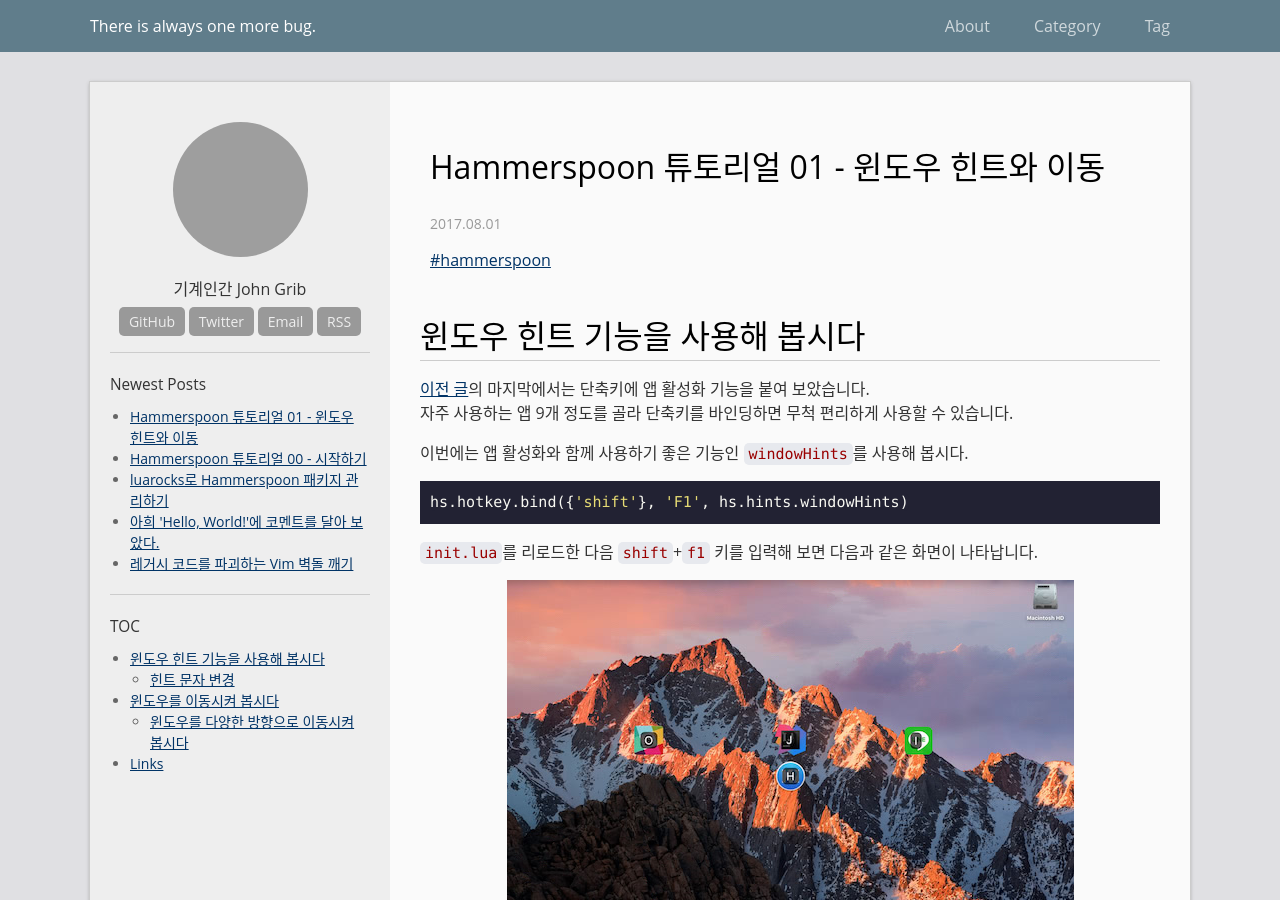
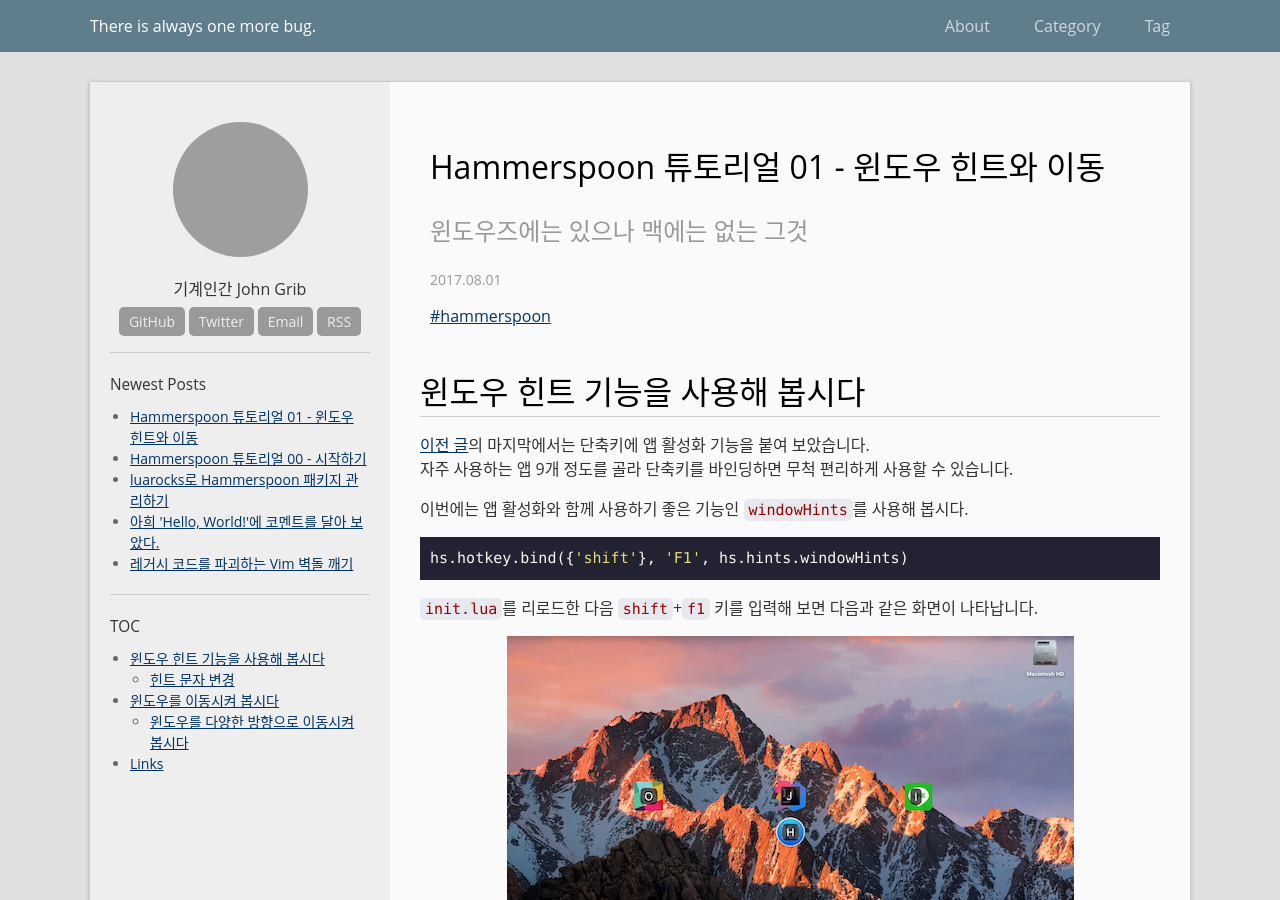
Before and after one commit to johngrib/johngrib.github.io.back, a Jekyll site: the page built from _posts/2017/2017-08-01-hammerspoon-tutorial-01.md, in a window 1280 px wide and 900 px high. Built offline with Jekyll 4.4.1, drawn with Linux system fonts in a browser that asks for light colours; comment, search, counter and statistics services are not loaded; grey boxes are pictures that could not be loaded.

Commit message:
comment fix

```diff
--- a/_posts/2017/2017-08-01-hammerspoon-tutorial-01.md
+++ b/_posts/2017/2017-08-01-hammerspoon-tutorial-01.md
@@ -1,7 +1,7 @@
 ---
 layout: post
 title:  "Hammerspoon 튜토리얼 01 - 윈도우 힌트와 이동"
-summary: ""
+summary: "윈도우즈에는 있으나 맥에는 없는 그것"
 date:   2017-08-01 22:47:08 +0900
 tags: [hammerspoon]
 public: true
```
